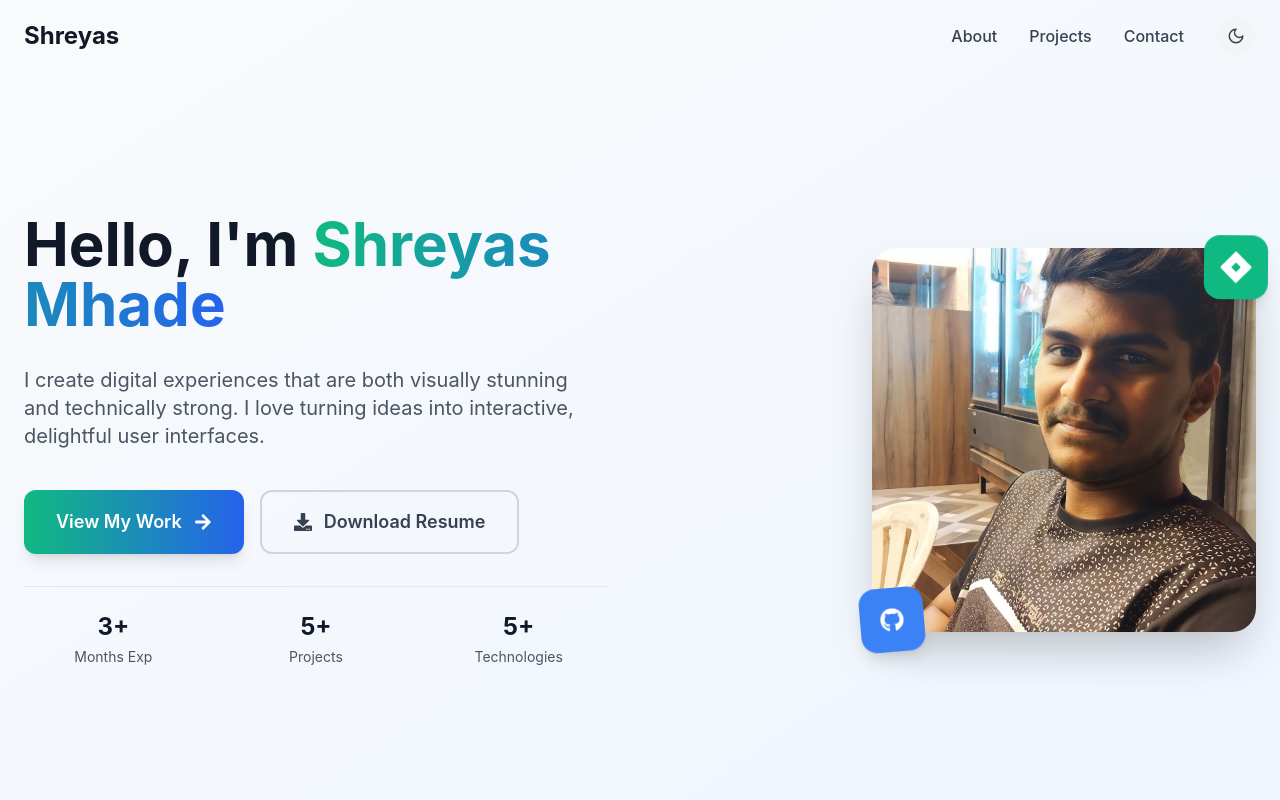
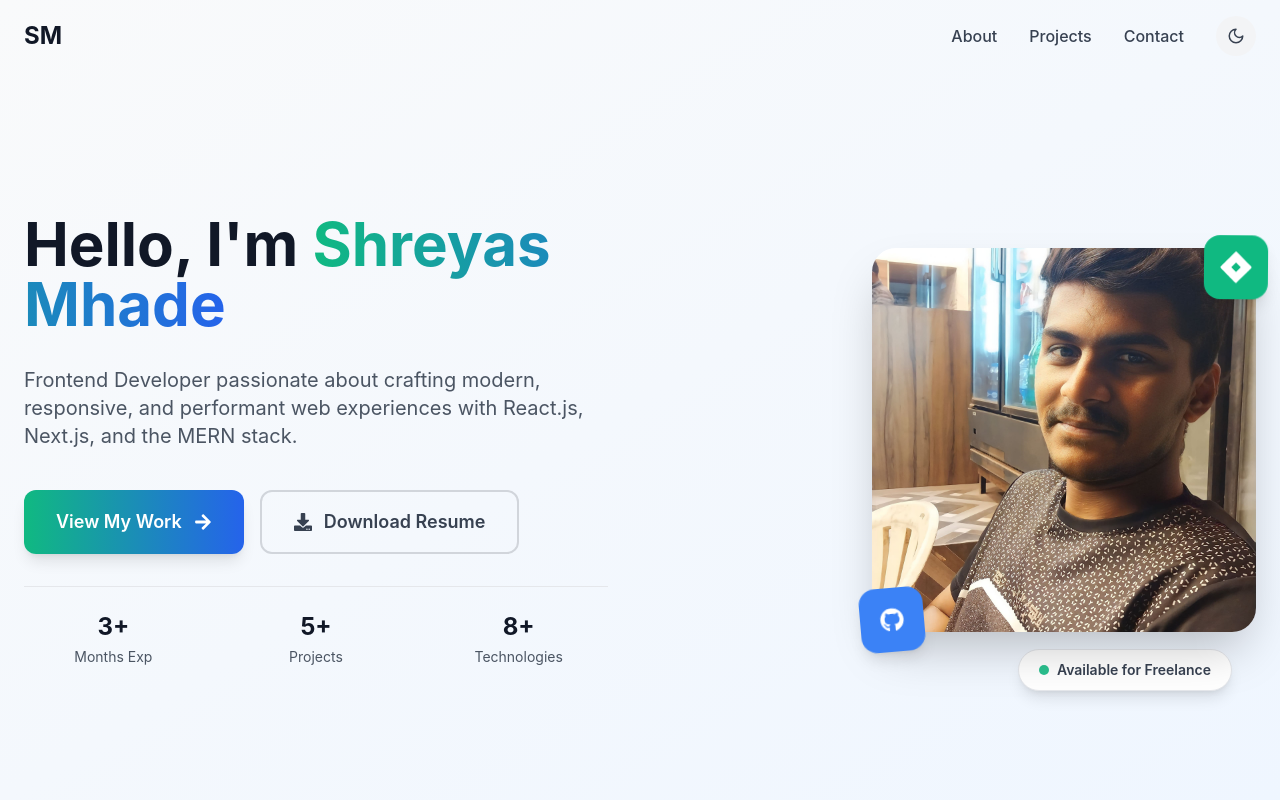
Before and after one commit to shreyasmhade/My-Portfolio, a React (Create React App) app: page / in a window 1280 px wide. Shown: the top 800 px of the page. Built offline with nearby package versions, Linux system fonts and the light colour scheme.

Commit message:
Updated Hero Section

```diff
--- a/src/components/Header.jsx
+++ b/src/components/Header.jsx
@@ -68,7 +68,7 @@ export default function Header({ darkMode, setDarkMode }) {
             whileTap={{ scale: 0.95 }}
             onClick={() => scrollToSection("hero")}
           >
-            Shreyas
+            SM
           </motion.h1>
 
           {/* Desktop Navigation */}
--- a/src/components/Hero.jsx
+++ b/src/components/Hero.jsx
@@ -10,65 +10,51 @@ export default function Hero() {
 
   const containerVariants = {
     hidden: { opacity: 0 },
-    visible: {
-      opacity: 1,
-      transition: {
-        staggerChildren: 0.2
-      }
-    }
+    visible: { opacity: 1, transition: { staggerChildren: 0.2 } },
   };
 
   const itemVariants = {
     hidden: { y: 30, opacity: 0 },
-    visible: {
-      y: 0,
-      opacity: 1,
-      transition: {
-        duration: 0.6
-      }
-    }
+    visible: { y: 0, opacity: 1, transition: { duration: 0.6 } },
   };
 
   return (
-    <section id="hero" className="min-h-screen flex items-center justify-center bg-gradient-to-br from-gray-50 to-blue-50 pt-20">
+    <section
+      id="hero"
+      className="min-h-screen flex items-center justify-center bg-gradient-to-br from-gray-50 to-blue-50 pt-20"
+    >
       <div className="container mx-auto px-6 max-w-7xl">
         <motion.div
-          className="grid grid-cols-1 lg:grid-cols-2 gap-12 lg:gap-16 items-center"
+          className="grid grid-cols-1 lg:grid-cols-2 gap-12 lg:gap-16 items-center relative"
           variants={containerVariants}
           initial="hidden"
           animate="visible"
         >
           {/* Text Content */}
-          <motion.div
-            className="space-y-8 order-2 lg:order-1"
+          <motion.div className="space-y-8 order-2 lg:order-1" variants={itemVariants}>
+            <motion.h1
+              className="text-4xl md:text-5xl lg:text-6xl font-bold text-gray-900 leading-tight"
               variants={itemVariants}
             >
-            <motion.div variants={itemVariants}>
-              <h1 className="text-4xl md:text-5xl lg:text-6xl font-bold text-gray-900 leading-tight">
               Hello, I'm{" "}
               <span className="text-transparent bg-clip-text bg-gradient-to-r from-emerald-500 to-blue-600">
                 Shreyas Mhade
               </span>
-              </h1>
-            </motion.div>
+            </motion.h1>
 
             <motion.p
               className="text-lg md:text-xl text-gray-600 leading-relaxed max-w-2xl"
               variants={itemVariants}
             >
-              I create digital experiences that are both visually stunning and
-              technically strong. I love turning ideas into interactive, delightful
-              user interfaces.
+              Frontend Developer passionate about crafting modern, responsive, and
+              performant web experiences with React.js, Next.js, and the MERN stack.
             </motion.p>
 
-            {/* CTA Buttons */}
-            <motion.div
-              className="flex flex-col sm:flex-row gap-4 pt-2"
-              variants={itemVariants}
-            >
+            {/* Call To Action Buttons */}
+            <motion.div className="flex flex-col sm:flex-row gap-4 pt-2" variants={itemVariants}>
               <motion.button
                 onClick={scrollToProjects}
-                className="group bg-gradient-to-r from-emerald-500 to-blue-600 text-white px-8 py-4 rounded-xl font-semibold text-lg shadow-lg hover:shadow-xl transition-all duration-300 flex items-center justify-center gap-3 flex-1 sm:flex-none"
+                className="group bg-gradient-to-r from-emerald-500 to-blue-600 text-white px-8 py-4 rounded-xl font-semibold text-lg shadow-lg hover:shadow-xl transition-all flex items-center justify-center gap-3"
                 whileHover={{ scale: 1.05 }}
                 whileTap={{ scale: 0.95 }}
               >
@@ -77,8 +63,9 @@ export default function Hero() {
               </motion.button>
 
               <motion.a
-                href="#"
-                className="group border-2 border-gray-300 text-gray-700 px-8 py-4 rounded-xl font-semibold text-lg hover:border-emerald-500 hover:text-emerald-600 transition-all duration-300 flex items-center justify-center gap-3 flex-1 sm:flex-none"
+                href="/Shreyas_Mhade_Resume.pdf"
+                download
+                className="group border-2 border-gray-300 text-gray-700 px-8 py-4 rounded-xl font-semibold text-lg hover:border-emerald-500 hover:text-emerald-600 transition-all flex items-center justify-center gap-3"
                 whileHover={{ scale: 1.05 }}
                 whileTap={{ scale: 0.95 }}
               >
@@ -87,7 +74,7 @@ export default function Hero() {
               </motion.a>
             </motion.div>
 
-            {/* Stats */}
+            {/* Quick Stats */}
             <motion.div
               className="grid grid-cols-3 gap-6 pt-6 border-t border-gray-200 mt-6"
               variants={itemVariants}
@@ -101,19 +88,14 @@ export default function Hero() {
                 <div className="text-sm text-gray-600 mt-1">Projects</div>
               </div>
               <div className="text-center">
-                <div className="text-2xl font-bold text-gray-900">5+</div>
+                <div className="text-2xl font-bold text-gray-900">8+</div>
                 <div className="text-sm text-gray-600 mt-1">Technologies</div>
               </div>
             </motion.div>
           </motion.div>
 
-          {/* Image Content */}
-          <motion.div
-            className="relative order-1 lg:order-2 flex justify-center lg:justify-end"
-            variants={itemVariants}
-          >
-            <div className="relative">
-              {/* Main Image Container */}
+          {/* Profile Image */}
+          <motion.div className="relative order-1 lg:order-2 flex justify-center lg:justify-end" variants={itemVariants}>
             <motion.div
               className="relative z-10 w-72 h-72 md:w-80 md:h-80 lg:w-96 lg:h-96"
               whileHover={{ scale: 1.02 }}
@@ -125,53 +107,38 @@ export default function Hero() {
                 className="w-full h-full object-cover rounded-3xl shadow-2xl"
               />
 
-                {/* Floating Elements */}
+              {/* Floating Badges */}
               <motion.div
                 className="absolute -top-3 -right-3 w-16 h-16 bg-emerald-500 rounded-2xl flex items-center justify-center text-white shadow-lg"
-                  animate={{
-                    y: [0, -8, 0],
-                    rotate: [0, 5, 0]
-                  }}
-                  transition={{
-                    duration: 3,
-                    repeat: Infinity,
-                    ease: "easeInOut"
-                  }}
+                animate={{ y: [0, -8, 0], rotate: [0, 5, 0] }}
+                transition={{ duration: 3, repeat: Infinity, ease: "easeInOut" }}
               >
                 <FaJira className="w-6 h-6 md:w-8 md:h-8" />
               </motion.div>
 
               <motion.div
                 className="absolute -bottom-3 -left-3 w-14 h-14 md:w-16 md:h-16 bg-blue-500 rounded-2xl flex items-center justify-center text-white shadow-lg"
-                  animate={{
-                    y: [0, 8, 0],
-                    rotate: [0, -5, 0]
-                  }}
-                  transition={{
-                    duration: 4,
-                    repeat: Infinity,
-                    ease: "easeInOut",
-                    delay: 0.5
-                  }}
+                animate={{ y: [0, 8, 0], rotate: [0, -5, 0] }}
+                transition={{ duration: 4, repeat: Infinity, ease: "easeInOut", delay: 0.5 }}
               >
-                  <span className="text-2xl"><FaGithub /></span>
+                <FaGithub className="text-2xl" />
               </motion.div>
             </motion.div>
 
-              {/* Background Decoration */}
-              <div className="absolute inset-0 bg-gradient-to-r from-emerald-400 to-blue-500 rounded-3xl blur-xl opacity-20 -z-10 transform scale-105"></div>
-            </div>
+            {/* Gradient Background Glow */}
+            <div className="absolute inset-0 bg-gradient-to-r from-emerald-400 to-blue-500 rounded-3xl blur-xl opacity-20 -z-10 scale-105" />
           </motion.div>
-          {/* Experience Badge - Fixed Positioning */}
-            {/* <motion.div
-              className="absolute -bottom-4 left-1/2 transform -translate-x-1/2 lg:left-auto lg:transform-none lg:-bottom-6 lg:right-6 bg-white px-4 py-2 lg:px-6 lg:py-3 rounded-full shadow-lg border border-gray-200 flex items-center gap-2 whitespace-nowrap"
+
+          {/* Availability Badge */}
+          <motion.div
+            className="absolute -bottom-4 left-1/2 transform -translate-x-1/2 lg:left-auto lg:-bottom-6 lg:right-6 bg-white px-5 py-2.5 rounded-full shadow-lg border border-gray-200 flex items-center gap-2"
             initial={{ opacity: 0, y: 20 }}
             animate={{ opacity: 1, y: 0 }}
             transition={{ delay: 1, duration: 0.6 }}
           >
-              <div className="w-2 h-2 lg:w-3 lg:h-3 bg-emerald-500 rounded-full animate-pulse"></div>
-              <span className="text-xs lg:text-sm font-semibold text-gray-700">Available for Freelance</span>
-            </motion.div> */}
+            <div className="w-2.5 h-2.5 bg-emerald-500 rounded-full animate-pulse" />
+            <span className="text-sm font-semibold text-gray-700">Available for Freelance</span>
+          </motion.div>
         </motion.div>
       </div>
     </section>
--- a/src/components/Project.jsx
+++ b/src/components/Project.jsx
@@ -1,6 +1,6 @@
 import React from "react";
 import { FaGithub, FaExternalLinkAlt } from "react-icons/fa";
-import {  } from "framer-motion";
+import { motion } from "framer-motion";
 
 export default function Project({ project, index }) {
   const Icon = project.icon;
```
Lines whose indentation alone changed are shown as unchanged.
